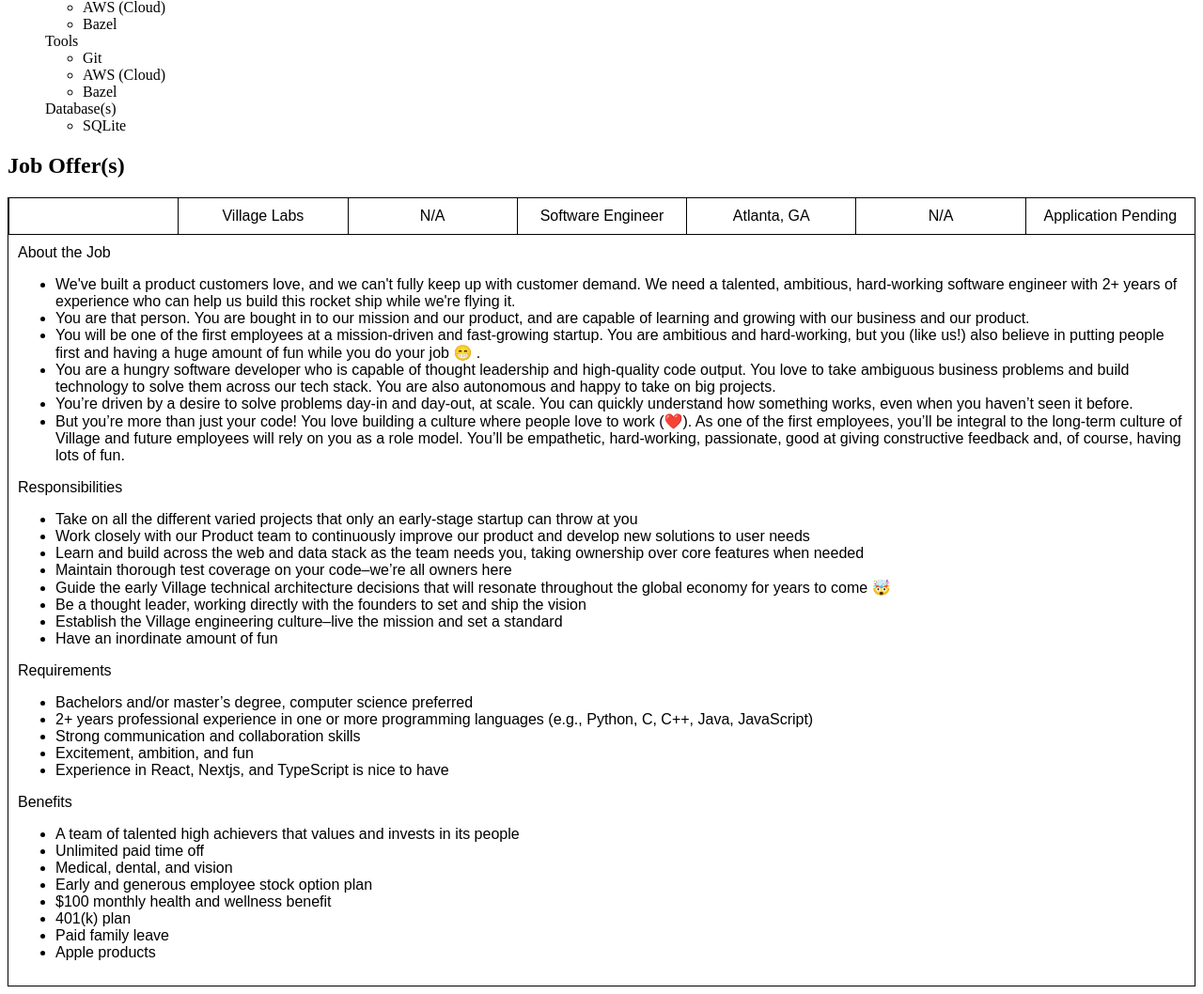
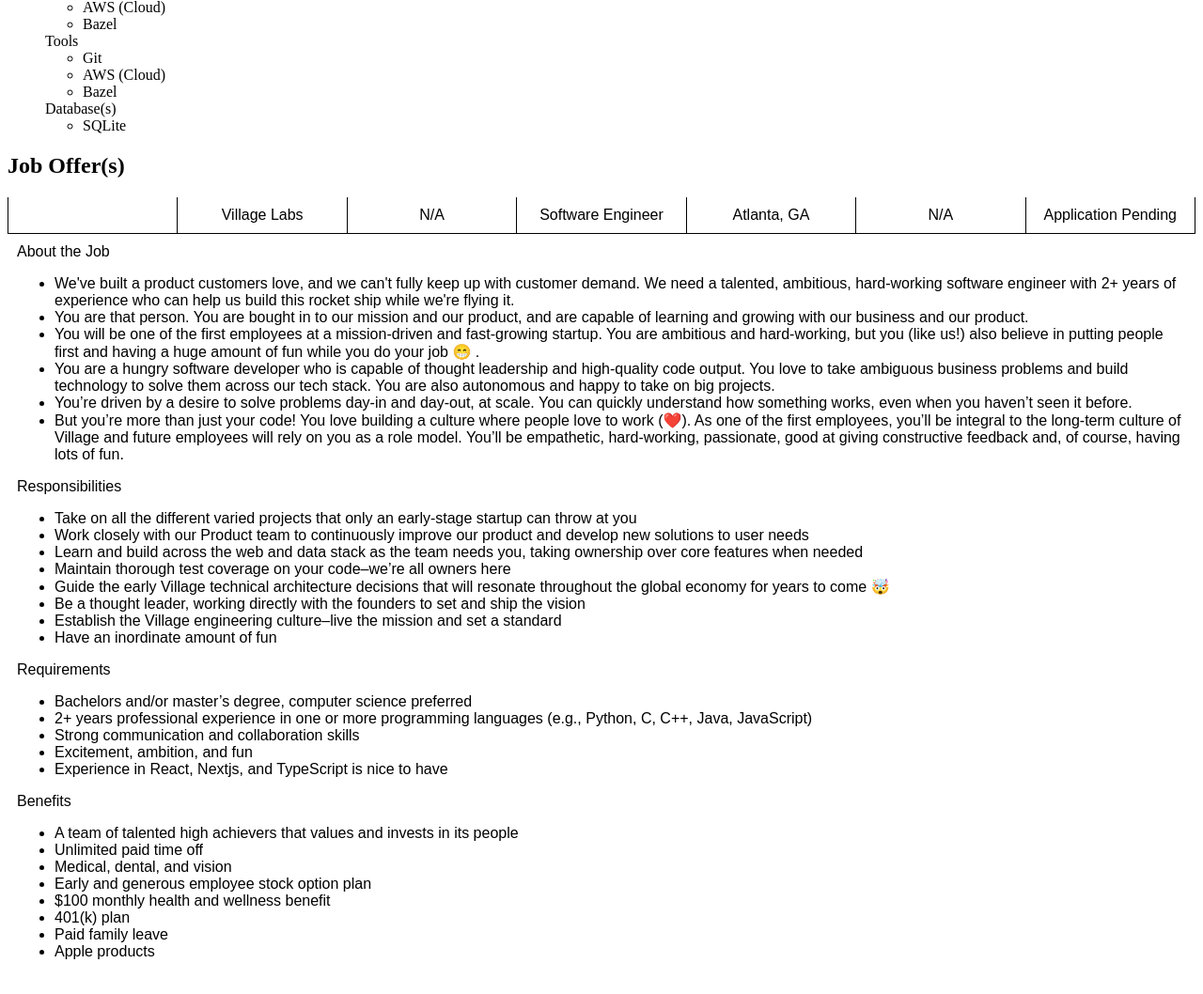
Before and after one commit to Democritus78/Job-Analyzer, a Django app: page / in a window 1280 px wide. Shown: the part 284-1342 px from the top of the page at 94% size. After the commit the page ends 1305 px from the top, so only its background shows below. Run offline with Django 5.2, Linux system fonts and the light colour scheme.

Commit message:
Updated borders for various div elements.

```diff
--- a/myapp/static/myapp/style.css
+++ b/myapp/static/myapp/style.css
@@ -6,7 +6,7 @@
 .custom-table {
     display: flex;
     flex-direction: column;
-    border: 1px solid black; /* outer border */
+/*    border: 1px solid black;  outer border */
 /*    padding-left: 1px;*/
     border-collapse: collapse;
     font-family: sans-serif;
--- a/myapp/templates/myapp/index.html
+++ b/myapp/templates/myapp/index.html
@@ -219,7 +219,7 @@
                 <div class="cell_job_position">Software Engineer</div>
                 <div class="cell_job_location">Atlanta, GA</div>
                 <div class="cell_job_salary">N/A</div>
-                <div class="cell_job_status">Application Pending</div>
+                <div style="border-right: 1px solid black;">Application Pending</div>
             </div>
             <div class="row_description">
                 <div class="cell_about_the_job">
```
